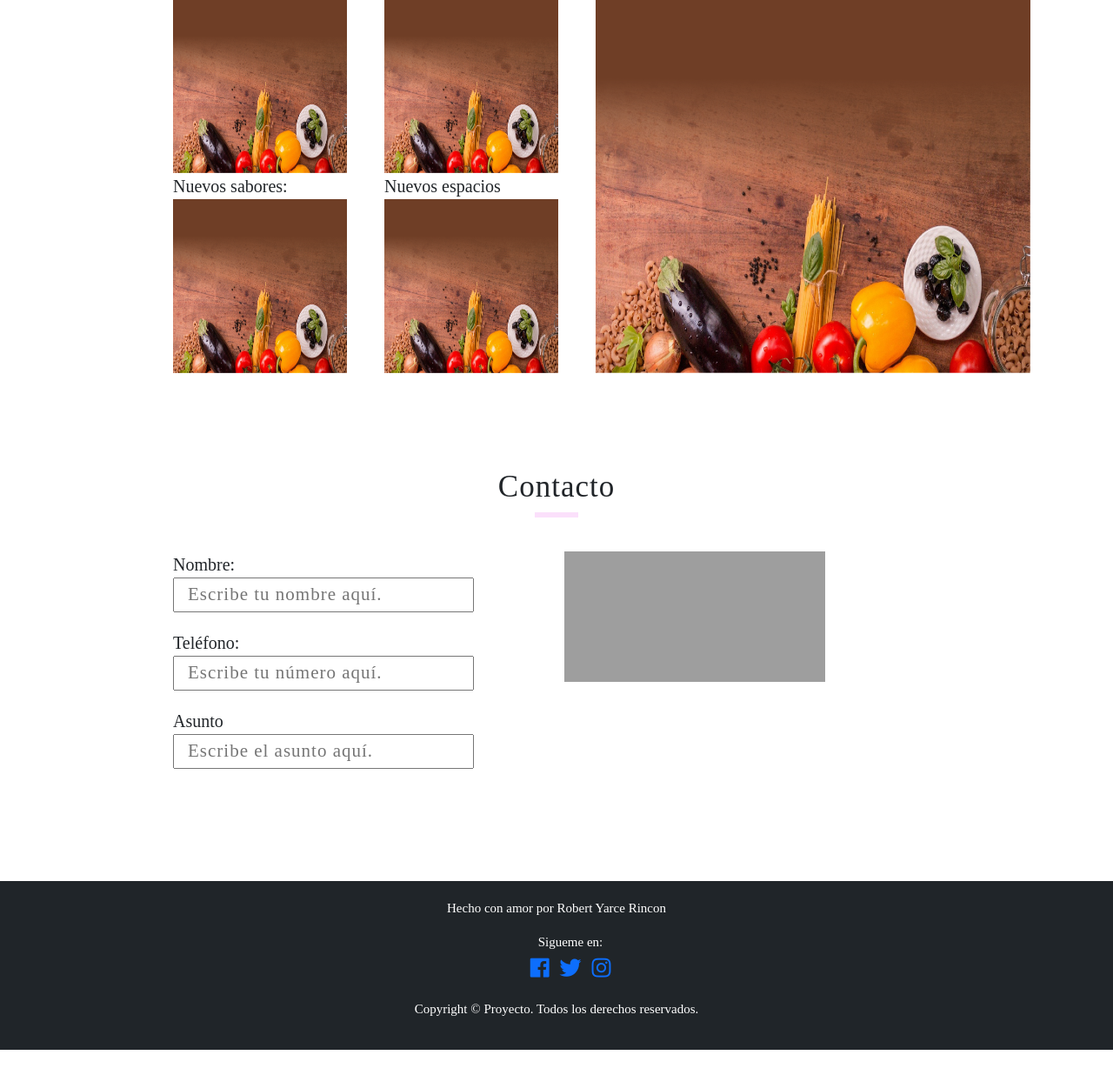
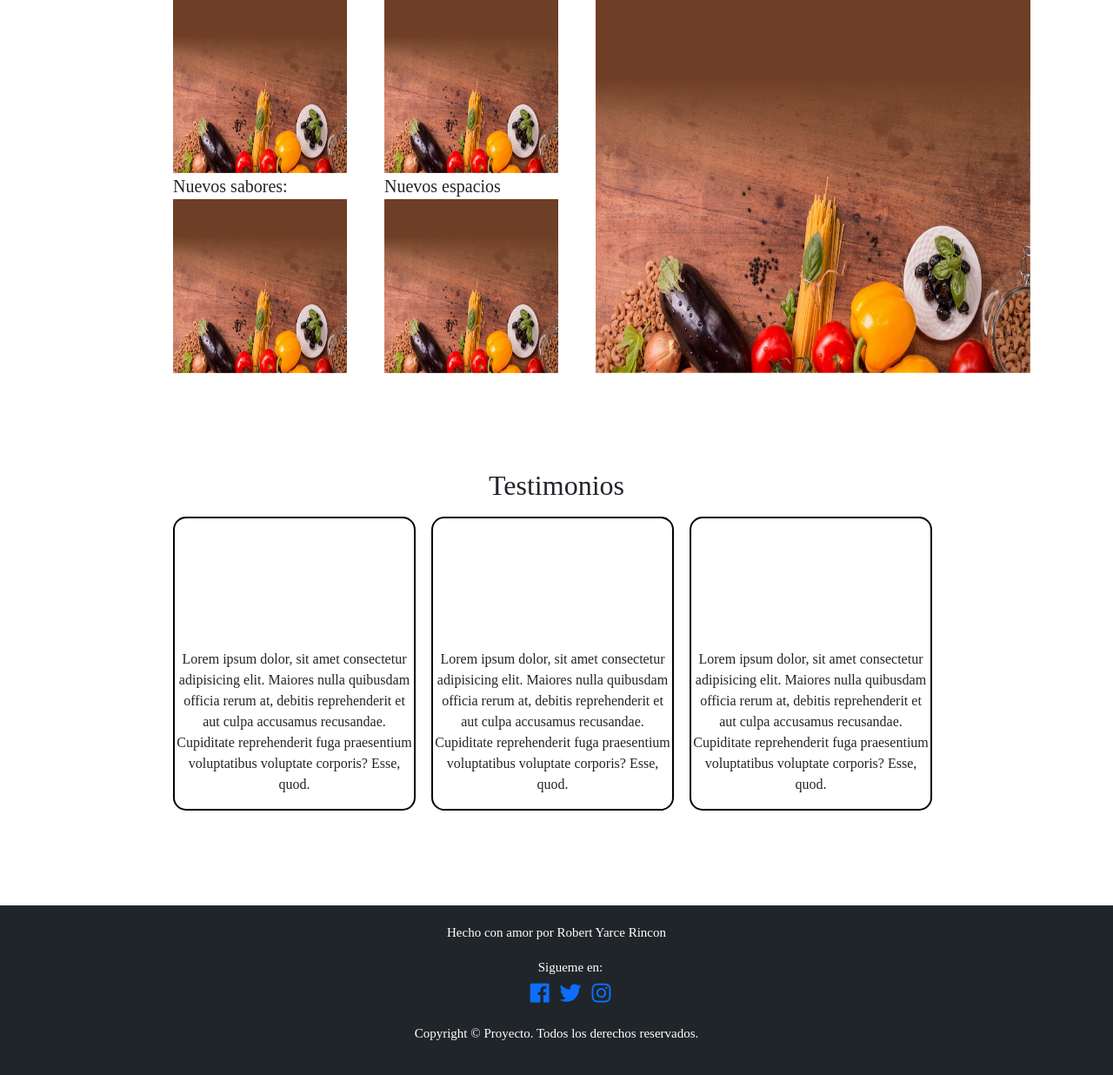
Before and after one commit to iLuisOlivares/SalSalsa-WebPage, a PHP site: page / in a window 1280 px wide. Shown: the part 1776-3012 px from the top of the page at 87% size. Before the commit the page ends 2983 px from the top, so only its background shows below. Run offline with PHP 8.4, Linux system fonts and the light colour scheme; a map, chart or similar area stays blank; grey boxes are pictures that could not be loaded.

Commit message:
implementacionPhp

```diff
--- a/css/style.css
+++ b/css/style.css
@@ -71,12 +71,44 @@ a{
     max-width: 100%;
 }
 
+.textCarrucel{
+    font-size: 20px;
+    padding-bottom: 450px;
+}
+
 .anchoImagenCa{
     height: 660px;
 }
 
 #anchoImagenCaId{
     height: 660px;
+}
+
+.testimonios{
+
+    height:50px;
+    width:900px;
+    margin:0px auto;
+}
+
+.imagenesTestimonios{
+    width: 150px;
+    height: 150px;
+}
+
+.columnaTestimonio{
+    width: 31%;
+    margin: 1%;
+    float: left;
+    padding-left: 2px;
+    padding-right: 2px;
+
+}
+
+.borde{
+    border: 2px solid;
+    border-color: black;
+    border-radius: 15px;
 }
 
 .seccionFooter{
--- a/index.html
+++ b/index.php
@@ -1,14 +1,13 @@
-<!DOCTYPE html>
-<html lang="es">
+<?php include __DIR__ . '/partials/header.php'; ?>
 
-<head>
+<!--<head>
     <meta charset="UTF-8">
 
     <meta name="viewport" content="width=device-width, initial-scale=1.0">
     <meta http-equiv="X-UA-Compatible" content="ie=edge">
     <title>Mi primera página :3</title>
 
-    <!--extenciones-->
+    <!extenciones->
 
 
     <script src="https://cdn.jsdelivr.net/npm/bootstrap@5.1.1/dist/js/bootstrap.min.js"
@@ -19,9 +18,9 @@
     <link rel="stylesheet" href="css/style.css">
     <link rel="stylesheet" href="https://use.fontawesome.com/releases/v5.7.2/css/all.css"
         integrity="sha384-fnmOCqbTlWIlj8LyTjo7mOUStjsKC4pOpQbqyi7RrhN7udi9RwhKkMHpvLbHG9Sr" crossorigin="anonymous">
-</head>
+</head>-->
 
-<body>
+<!--<body>
     <header>
         <nav class="navbar navbar-dark bg-dark navbar-expand-lg navbar-light bg-light" style="height: 80px">
             <a class="navbar-brand" href="#"></a>
@@ -43,9 +42,9 @@
                     </li>
                 </ul>
         </nav>
-        <!--Banner
+        <!-Banner
         <div class="banner" id="home" style="background: url('img/banner1.jpeg'); background-size: cover; "></div>-->
-    </header>
+
 
     <section class="seccionGeneralCarusel">
         <div class="contenedorGeneralCarrusel">
@@ -62,27 +61,27 @@
                     <div class="carousel-item active anchoImagenCa" data-bs-interval="10000">
                         <img class="d-block w-100" src="img/fotoCar1.png" alt="First slide" class="anchoImagenCa"
                             id="anchoImagenCaId">
-                        <div class="carousel-caption d-none d-md-block">
-                            <h5 class="textoBlanco anuncioCarucel">La pasión por lo que haces te hará entender que los
+                        <div class="carousel-caption d-none d-md-block textCarrucel">
+                            <h5 class="textWhite anuncioCarucel">La pasión por lo que haces te hará entender que los
                                 límites son mentales.</h5>
-                            <p class="textoBlanco anuncioCarucel">Anónimo </p>
+                            <p class="textWhite anuncioCarucel ">Anónimo </p>
                         </div>
                     </div>
                     <div class="carousel-item" data-bs-interval="15000">
                         <img class="d-block w-100" src="img/fotoCa.png" alt="First slide" class="anchoImagenCa"
                             id="anchoImagenCaId">
-                        <div class="carousel-caption d-none d-md-block">
-                            <h5 class="textoBlanco anuncioCarucel">La mejor forma de predecir tu futuro, es construirlo.
+                        <div class="carousel-caption d-none d-md-block textCarrucel">
+                            <h5 class="textWhite anuncioCarucel">La mejor forma de predecir tu futuro, es construirlo.
                             </h5>
-                            <p class="textoBlanco anuncioCarucel">Alan Kay</p>
+                            <p class="textWhite anuncioCarucel ">Alan Kay</p>
                         </div>
                     </div>
                     <div class="carousel-item">
                         <img class="d-block w-100" src="img/fotoDescripcionDos.png" alt="First slide" class="anchoImagenCa"
                             id="anchoImagenCaId">
-                        <div class="carousel-caption d-none d-md-block">
-                            <h5 class="textoBlanco anuncioCarucel">No por miedo a errar, vas a dejar de jugar.</h5>
-                            <p class="textoBlanco anuncioCarucel">Anónimo </p>
+                        <div class="carousel-caption d-none d-md-block textCarrucel">
+                            <h5 class="textWhite anuncioCarucel ">No por miedo a errar, vas a dejar de jugar.</h5>
+                            <p class="textWhite anuncioCarucel ">Anónimo </p>
                         </div>
                     </div>
                 </div>
@@ -155,36 +154,33 @@
         </div>
     </section>
 
-    <section class="seccionGeneral" id="contacto">
+    <section class="seccionGeneral">
         <div class="contenedorGeneral">
-            <h2 class="tituloGeneral">Contacto</h2>
-            <hr class="lineaTitulo">
+            <h2 class="textCenter">Testimonios</h2>
+            <div class="testimonios" >
+                <div class="testimoniosDos">
+                <div class="columnaTestimonio borde">
+                    <img class="imagenesTestimonios" src="img/cuadrado.png" alt="First slide"  id="">
+                    <p class="textCenter">Lorem ipsum dolor, sit amet consectetur adipisicing elit. Maiores nulla quibusdam officia rerum at, debitis reprehenderit et aut culpa accusamus recusandae. Cupiditate reprehenderit fuga praesentium voluptatibus voluptate corporis? Esse, quod.</p>
+                </div>
+                <div class="columnaTestimonio borde">
+                    <img class="imagenesTestimonios" src="img/cuadrado.png" alt="First slide"  id="">
+                    <p class="textCenter">Lorem ipsum dolor, sit amet consectetur adipisicing elit. Maiores nulla quibusdam officia rerum at, debitis reprehenderit et aut culpa accusamus recusandae. Cupiditate reprehenderit fuga praesentium voluptatibus voluptate corporis? Esse, quod.</p>
+                </div>
+                <div class="columnaTestimonio borde">
+                    <img class="imagenesTestimonios" src="img/cuadrado.png" alt="First slide"  id="">
+                    <p class="textCenter">Lorem ipsum dolor, sit amet consectetur adipisicing elit. Maiores nulla quibusdam officia rerum at, debitis reprehenderit et aut culpa accusamus recusandae. Cupiditate reprehenderit fuga praesentium voluptatibus voluptate corporis? Esse, quod.</p>
+                </div>
+                </div>
 
-            <div class="contenedorServicios">
-                <div class="columna2">
-                    <form>
-                        <label class="labelRegular">Nombre:</label>
-                        <input class="inputRegular" type="text" placeholder="Escribe tu nombre aquí.">
+            </div>
 
-                        <label class="labelRegular">Teléfono:</label>
-                        <input class="inputRegular" type="number" placeholder="Escribe tu número aquí.">
-
-                        <label class="labelRegular">Asunto</label>
-                        <input class="inputRegular" type="text" placeholder="Escribe el asunto aquí.">
-                    </form>
-                </div>
-                <div class="columna2">
-                    <iframe
-                        src="https://www.google.com/maps/embed?pb=!1m18!1m12!1m3!1d1983.3637678657553!2d-75.61613722824659!3d6.16722924161877!2m3!1f0!2f0!3f0!3m2!1i1024!2i768!4f13.1!3m3!1m2!1s0x0%3A0x0!2zNsKwMTAnMDIuMCJOIDc1wrAzNic1NC44Ilc!5e0!3m2!1ses-419!2sco!4v1582996183364!5m2!1ses-419!2sco"
-                        class="mapa" frameborder="0" style="border:0;" allowfullscreen=""></iframe>
-                </div>
-            </div>
         </div>
     </section>
 
 
 
-    <section class="seccionFooter">
+    <!--<section class="seccionFooter">
         <div class="contenedorGeneral">
             <footer class="footerCentrado">
                 <p class="textWhite parrafo">Hecho con amor por Robert Yarce Rincon</p>
@@ -213,7 +209,5 @@
 
 
         </footer>
-    </section>
-</body>
-
-</html>
+    </section>-->
+    <?php include __DIR__ . '/partials/footer.php'; ?>
--- /dev/null
+++ b/partials/footer.php
@@ -0,0 +1,31 @@
+<section class="seccionFooter">
+    <footer>
+        <div class="contenedorGeneral">
+            <footer class="footerCentrado">
+                <p class="textWhite parrafo">Hecho con amor por Robert Yarce Rincon</p>
+
+                <div class="custom-element custom-element-networks">
+                    <span class="element-tag">
+                        <ul class="social-networks">
+                            <span class="textWhite parrafo">Sigueme en:</span>
+                            <br>
+                            <li class="list-inline-item" style="font-size:25px;color:black"><a
+                                    href="https://www.facebook.com/Rob.yarce/" target="_blank"><i
+                                        class="fab fa-facebook"></i></a></li>
+                            <li class="list-inline-item" style="font-size:25px;color:black"><a
+                                    href="https://www.facebook.com/Rob.yarce/" target="_blank"><i
+                                        class="fab fa-twitter"></i></a></li>
+                            <li class="list-inline-item" style="font-size:25px;color:black"><a
+                                    href="https://www.instagram.com/robertyarce/" target="_blank"><i
+                                        class="fab fa-instagram"></i></a></li>
+                        </ul>
+                    </span>
+                </div>
+                <div>
+                    <p class="parrafo textWhite">Copyright © Proyecto. Todos los derechos reservados.</p>
+                </div>
+        </div>
+        </footer>
+    </section>
+</body>
+</html>
--- /dev/null
+++ b/partials/header.php
@@ -0,0 +1,42 @@
+<!DOCTYPE html>
+<html lang="en">
+
+<head>
+    <meta charset="UTF-8">
+    <meta http-equiv="X-UA-Compatible" content="IE=edge">
+    <meta name="viewport" content="width=device-width, initial-scale=1.0">
+    <title>Titulo</title>
+
+    <script src="https://cdn.jsdelivr.net/npm/bootstrap@5.1.1/dist/js/bootstrap.min.js"
+        integrity="sha384-skAcpIdS7UcVUC05LJ9Dxay8AXcDYfBJqt1CJ85S/CFujBsIzCIv+l9liuYLaMQ/"
+        crossorigin="anonymous"></script>
+    <link href="https://cdn.jsdelivr.net/npm/bootstrap@5.1.1/dist/css/bootstrap.min.css" rel="stylesheet"
+        integrity="sha384-F3w7mX95PdgyTmZZMECAngseQB83DfGTowi0iMjiWaeVhAn4FJkqJByhZMI3AhiU" crossorigin="anonymous">
+    <link rel="stylesheet" href="css/style.css">
+    <link rel="stylesheet" href="https://use.fontawesome.com/releases/v5.7.2/css/all.css"
+        integrity="sha384-fnmOCqbTlWIlj8LyTjo7mOUStjsKC4pOpQbqyi7RrhN7udi9RwhKkMHpvLbHG9Sr" crossorigin="anonymous">
+</head>
+
+<body>
+    <header>
+    <nav class="navbar navbar-dark bg-dark navbar-expand-lg navbar-light bg-light" style="height: 80px">
+            <a class="navbar-brand" href="#"></a>
+            <img class="logoo" id="logoPrincipal" src="">
+            <button class="navbar-toggler" type="button" data-toggle="collapse" data-target="#navbarNavAltMarkup"
+                aria-controls="navbarNavAltMarkup" aria-expanded="false" aria-label="Toggle navigation">
+                <span class="navbar-toggler-icon"></span>
+            </button>
+            <div class="collapse navbar-collapse" id="navbarNavAltMarkup">
+                <ul class="navbar-nav mr-auto" style="font-size: 20px">
+                    <li class="nav-item active">
+                        <a href="" class="nav-link">Inicio</a>
+                    </li>
+                    <li class="nav-item">
+                        <a href="" class="nav-item nav-link ">Proyecto</a>
+                    </li>
+                    <li class="nav-item">
+                        <a href="" class="nav-item nav-link">Nosotros</a>
+                    </li>
+                </ul>
+        </nav>
+    </header>
```
Also changed, not shown: carta.php (renamed from carta.html), formulario.html (deleted), formulario.php (added), img/cuadrado.png (added), img/personaDos.jpg (added), img/personaTresE.jpg (added), img/personaUno.jpg (added), mapa.html (deleted), mapa.php (added), nosotros.html (deleted), nosotros.php (added), servicios.html (deleted), servicios.php (added).
